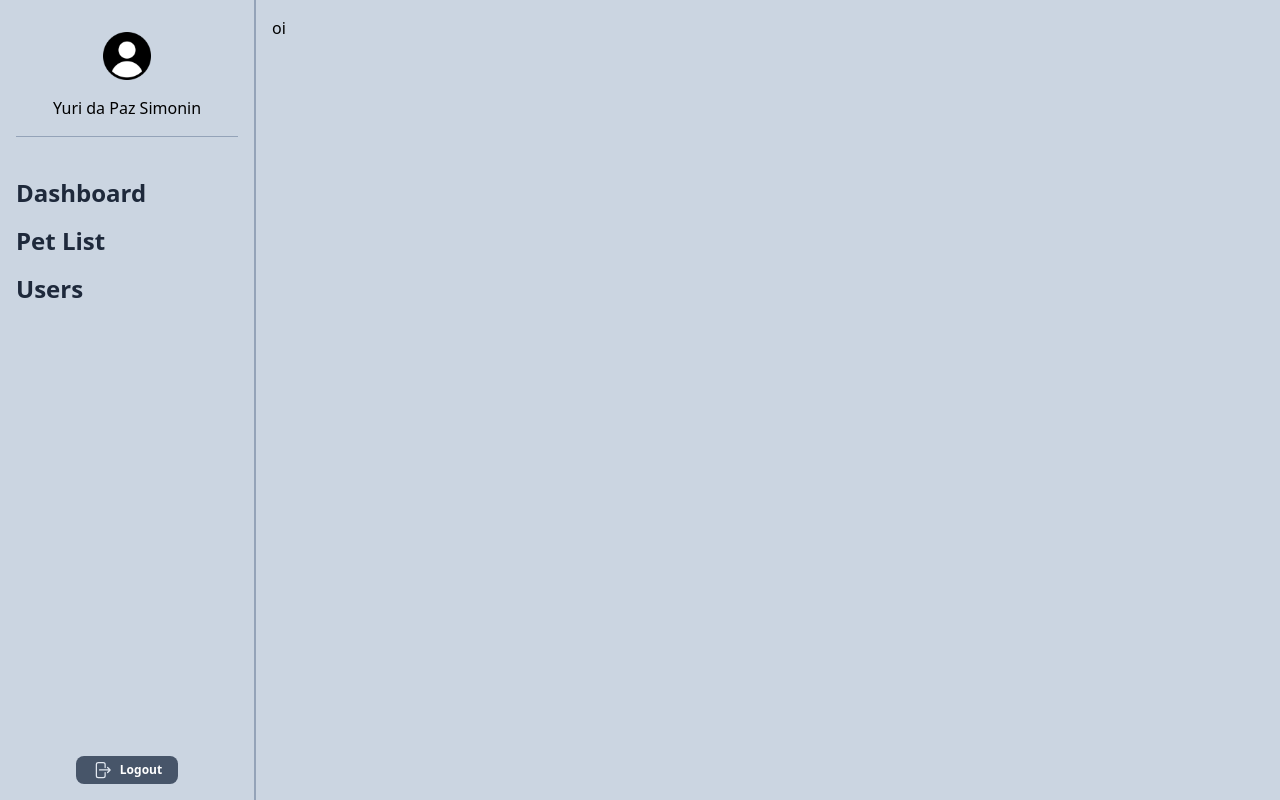
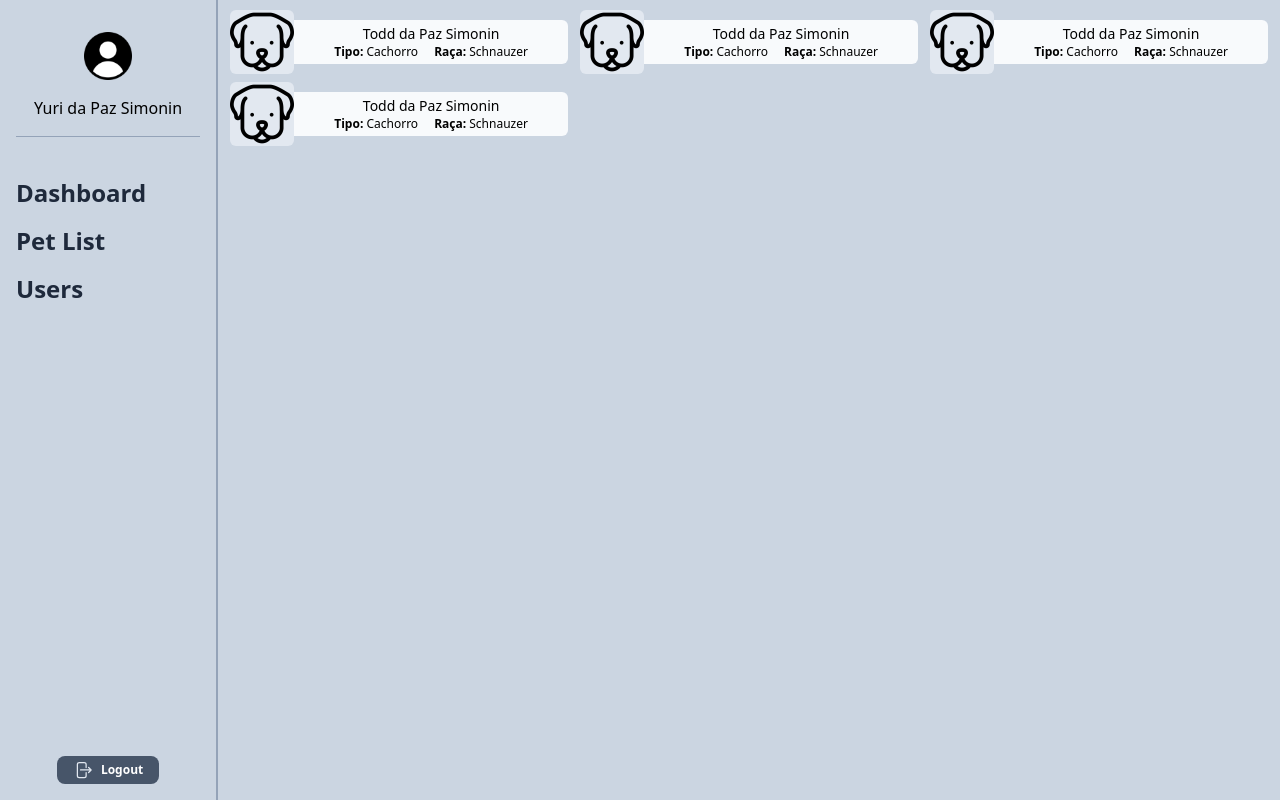
Before and after one commit to yuridapaz/PetShopControl_challenge, a React (Vite) app: page / in a window 1280 px wide. Built offline with nearby package versions, Linux system fonts and the light colour scheme.

Commit message:
clean-bg-test

```diff
--- a/package.json
+++ b/package.json
@@ -11,6 +11,7 @@
   },
   "dependencies": {
     "@heroicons/react": "^2.0.18",
+    "@tailwindcss/container-queries": "^0.1.1",
     "react": "^18.2.0",
     "react-dom": "^18.2.0"
   },
--- a/src/App.jsx
+++ b/src/App.jsx
@@ -1,49 +1,20 @@
 import Sidebar from './components/Sidebar';
-import { ArrowRightOnRectangleIcon, Bars3Icon } from '@heroicons/react/24/solid';
+import PetCard from './components/PetCard';
 
 function App() {
   return (
-    <div className='relative min-h-screen bg-slate-200 md:flex'>
-      {/* Mobile Icon */}
-      <div className='flex items-center justify-between bg-slate-400 md:hidden '>
-        <a href='' className='block p-4 font-bold text-white'>
-          Pet Control
-        </a>
-        <button className='p-4 focus:bg-slate-700'>
-          <Bars3Icon className='h-8 w-8  text-white' />
-        </button>
-      </div>
-      {/* Sidebar */}
-      {/* <Sidebar /> */}
-      <div className='absolute inset-y-0 left-0 flex  w-64 -translate-x-full transform flex-col border-r-2 border-slate-400 bg-slate-300 p-4 transition duration-200 ease-in-out md:relative md:translate-x-0'>
-        <div className='flex w-full flex-col items-center justify-between gap-2 border-b border-b-slate-400 py-4'>
-          <div className='flex h-12 w-12 items-center'>
-            <img src='/src/assets/images/user-image.png' alt='' />
-          </div>
-          <h2 className='mt-2 text-center'>Yuri da Paz Simonin</h2>
-        </div>
-        <div>
-          <ul className='flex flex-col items-start gap-4  pt-10 '>
-            <li className='underlineHover text-2xl font-bold text-slate-800 hover:cursor-pointer  hover:text-slate-700 '>
-              Dashboard
-            </li>
-            <li className='underlineHover text-2xl font-bold text-slate-800 hover:cursor-pointer  hover:text-slate-700 '>
-              Pet List
-            </li>
-            <li className='underlineHover text-2xl font-bold text-slate-800 hover:cursor-pointer  hover:text-slate-700 '>
-              Users
-            </li>
-          </ul>
-        </div>
-        <div className='mt-auto flex justify-center'>
-          <button className='flex items-center rounded-lg bg-slate-600 px-4 py-1  text-xs font-semibold text-white transition-all hover:bg-slate-500'>
-            <ArrowRightOnRectangleIcon className='mr-2 h-5 w-5 text-slate-200' /> Logout
-          </button>
+    <div className='relative min-h-screen md:flex'>
+      <Sidebar />
+
+      {/* Content Pages */}
+      <div className='flex  min-h-[calc(100vh-64px)] w-full items-start justify-center bg-slate-300  @container'>
+        <div className='grid w-full max-w-7xl grid-cols-1 gap-3 p-3 @lg:grid-cols-2 @3xl:grid-cols-3 @6xl:grid-cols-4'>
+          <PetCard />
+          <PetCard />
+          <PetCard />
+          <PetCard />
         </div>
       </div>
-
-      {/* Content Pages */}
-      <div className='flex-1 bg-slate-300 p-4'>oi</div>
     </div>
   );
 }
--- a/src/components/PetCard.jsx
+++ b/src/components/PetCard.jsx
@@ -0,0 +1,28 @@
+const PetCard = () => {
+  return (
+    <div className=' @container'>
+      <div className=' relative my-2 ml-8  flex cursor-pointer  items-center rounded-md bg-slate-50'>
+        <div className='absolute -left-8 w-16 overflow-hidden rounded-md bg-slate-200 p-0'>
+          <img src='src/assets/images/dogIcon.png' alt='' className='object-cover' />
+        </div>
+        <div className=' flex w-full flex-col items-center px-6 py-1 pl-14'>
+          <div className=''>
+            <h1 className='text-sm '>Todd da Paz Simonin</h1>
+          </div>
+          <div className='flex flex-col justify-center font-bold @xs:w-full @xs:flex-row @xs:justify-center @xs:gap-4'>
+            <p className='text-xs'>
+              Tipo:
+              <span className='font-normal'> Cachorro </span>
+            </p>
+            <p className='text-xs '>
+              Raça:
+              <span className=' font-normal'> Schnauzer</span>
+            </p>
+          </div>
+        </div>
+      </div>
+    </div>
+  );
+};
+
+export default PetCard;
--- a/src/components/Sidebar.jsx
+++ b/src/components/Sidebar.jsx
@@ -1,5 +1,57 @@
+import { useState } from 'react';
+import { ArrowRightOnRectangleIcon, Bars3Icon } from '@heroicons/react/24/solid';
+
 const Sidebar = () => {
-  return <div className='flex w-64 border-r-2 border-slate-400 bg-slate-300 '>Sidebar</div>;
+  const [openSideBar, setOpenSideBar] = useState(false);
+
+  const toggleSideBar = () => {
+    setOpenSideBar(!openSideBar);
+  };
+
+  return (
+    <>
+      {/* Mobile Icon */}
+      <div className=' flex items-center justify-between bg-slate-400 md:hidden '>
+        <a href='' className='block p-4 font-bold text-white'>
+          Pet Control
+        </a>
+        <button className='p-4 focus:bg-slate-700' onClick={toggleSideBar}>
+          <Bars3Icon className='h-8 w-8  text-white' />
+        </button>
+      </div>
+      {/* Sidebar */}
+      <div
+        className={`absolute inset-y-0 left-0 z-10 flex  w-8/12 md:w-64 ${
+          openSideBar ? '' : '-translate-x-full'
+        } transform flex-col border-r-2 border-slate-400 bg-slate-300 p-4 transition duration-200 ease-in-out md:relative md:translate-x-0`}
+      >
+        <div className='flex w-full flex-col items-center justify-between gap-2 border-b border-b-slate-400 py-4'>
+          <div className='flex h-12 w-12 items-center'>
+            <img src='/src/assets/images/user-image.png' alt='' />
+          </div>
+          <h2 className='mt-2 text-center'>Yuri da Paz Simonin</h2>
+        </div>
+        <div>
+          <ul className='flex flex-col items-start gap-4  pt-10 '>
+            <li className='underlineHover text-2xl font-bold text-slate-800 hover:cursor-pointer  hover:text-slate-700 '>
+              Dashboard
+            </li>
+            <li className='underlineHover text-2xl font-bold text-slate-800 hover:cursor-pointer  hover:text-slate-700 '>
+              Pet List
+            </li>
+            <li className='underlineHover text-2xl font-bold text-slate-800 hover:cursor-pointer  hover:text-slate-700 '>
+              Users
+            </li>
+          </ul>
+        </div>
+        <div className='mt-auto flex justify-center'>
+          <button className='flex items-center rounded-lg bg-slate-600 px-4 py-1  text-xs font-semibold text-white transition-all hover:bg-slate-500'>
+            <ArrowRightOnRectangleIcon className='mr-2 h-5 w-5 text-slate-200' /> Logout
+          </button>
+        </div>
+      </div>
+    </>
+  );
 };
 
 export default Sidebar;
--- a/tailwind.config.js
+++ b/tailwind.config.js
@@ -4,5 +4,6 @@ export default {
   theme: {
     extend: {},
   },
-  plugins: [],
+  // eslint-disable-next-line no-undef
+  plugins: [require('@tailwindcss/container-queries')],
 };
```
Also changed, not shown: 1 other file (tests, documents, lock files or other folders).
